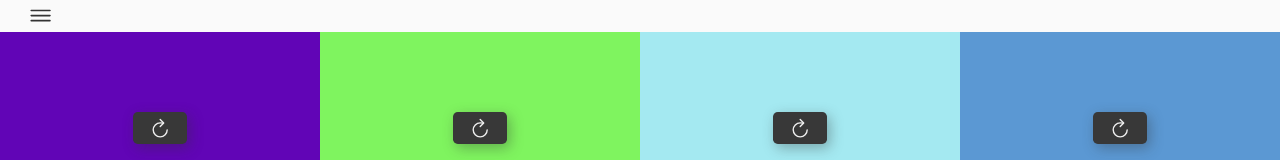
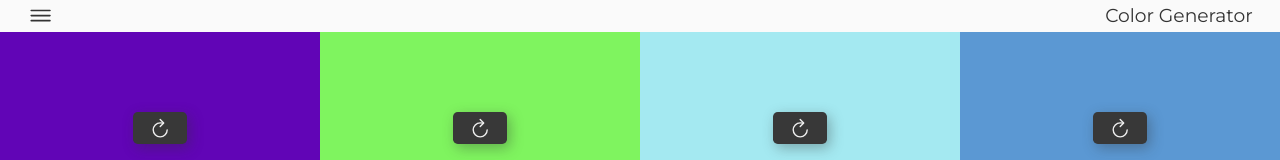
Before and after one commit to IgnasPlace/Color-Generator, a React app: page / in a window 1280 px wide. Shown: the top 160 px of the page. Built offline with nearby package versions, Linux system fonts and the light colour scheme; the HTML template or start-up script is replaced by a standard one.

Commit message:
favorites container fixed height overflow scroll

```diff
--- a/src/components/UI/Header.jsx
+++ b/src/components/UI/Header.jsx
@@ -25,7 +25,7 @@ const Header = ({windowHeightMinusHeader}) => {
               {favoritesVisible ? <IoIosArrowBack /> : <IoIosMenu />}
             </div>
           </menu>
-          {favoritesVisible ? <h3 className={classes.favoriteColorsText}>Favorite Colors</h3> : null}
+          {favoritesVisible ? <h3 className={classes.favoriteColorsText}>Favorite Colors</h3> : <h3 className={classes.favoriteColorsText}>Color Generator</h3>}
         </nav>
         <section className={favoritesClasses} style={{minHeight: windowHeightMinusHeader}}>
           {store.favoriteColors.map(favColor => {
--- a/src/components/UI/Header.module.css
+++ b/src/components/UI/Header.module.css
@@ -40,7 +40,8 @@
     position: absolute;
     top: 100%;
     width: 100vw;
-    /* min-height: calc(100vh - var(--header-height)); */
+    max-height: calc(100vh - var(--header-height));
+    overflow-y: scroll;
     background-color: #313131;
     transition: transform .3s ease-out;
     transform: translateX(-150vw);
```
Also changed, not shown: 5 other files (tests, documents, lock files or other folders).
